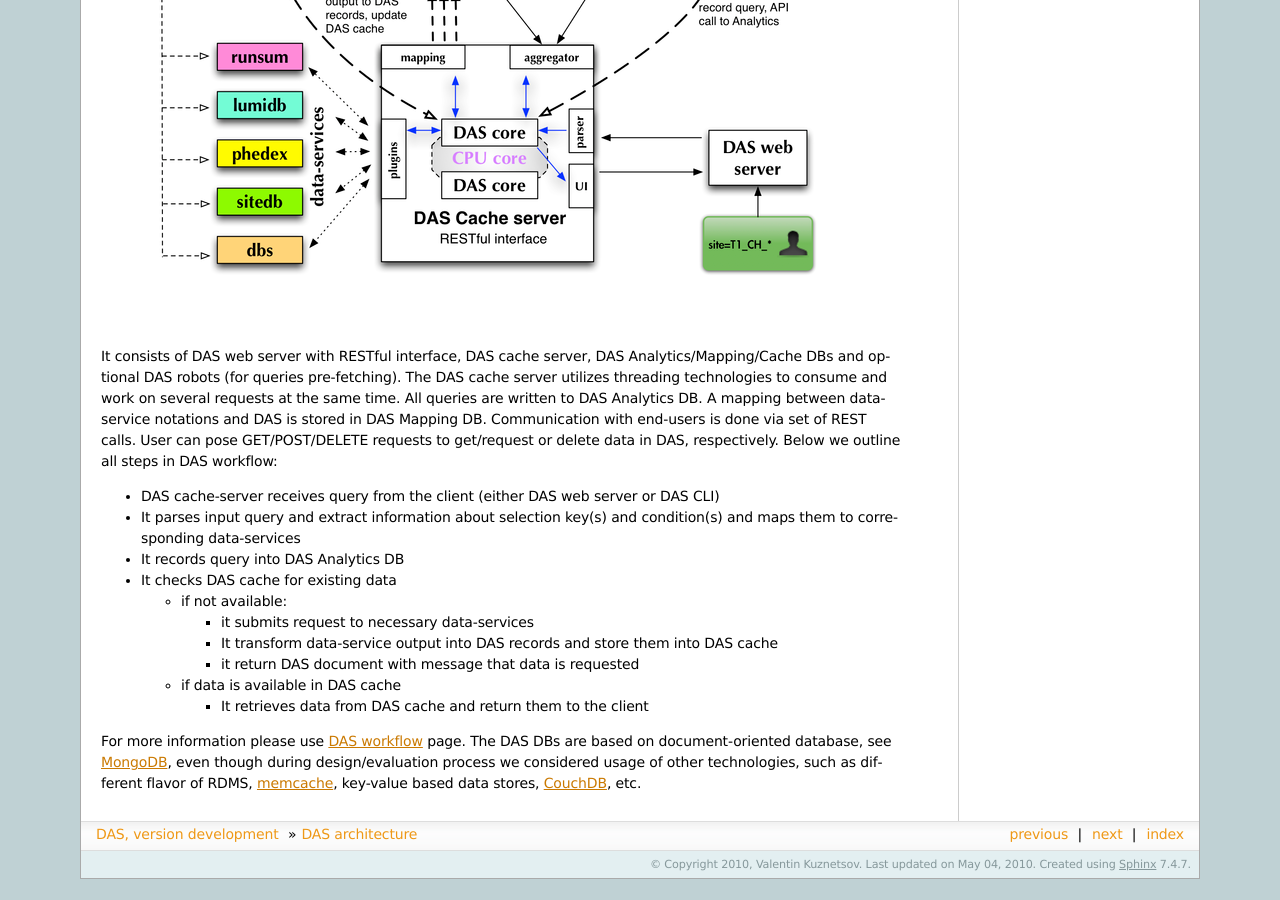
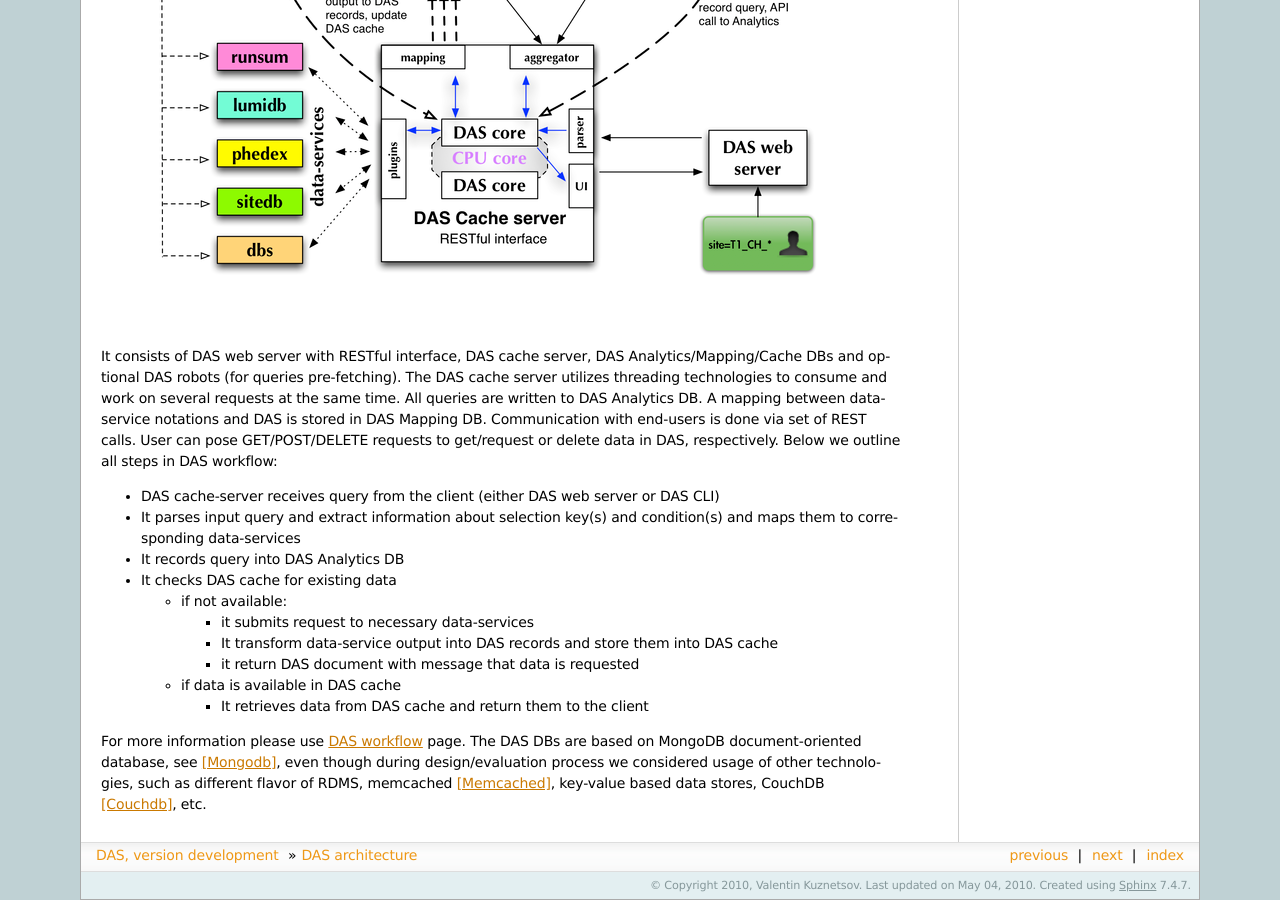
Before and after one commit to dmwm/DAS, a Sphinx documentation site: the page built from doc/sphinx/architecture.rst, in a window 1280 px wide and 900 px high, scrolled down 781 px. Built offline with Sphinx 7.4.7, drawn with Linux system fonts in a browser that asks for light colours; before the commit the page ends 1660 px from its top, so only the background shows below that.

```diff
--- a/doc/sphinx/architecture.rst
+++ b/doc/sphinx/architecture.rst
@@ -56,10 +56,7 @@ data in DAS, respectively. Below we outline all steps in DAS workflow:
 
 For more information please use
 :ref:`DAS workflow <das_workflow>` page.
-The DAS DBs are based on document-oriented database, see
-`MongoDB <http://www.mongodb.org>`_,
+The DAS DBs are based on MongoDB document-oriented database, see [Mongodb]_,
 even though during design/evaluation process we considered
-usage of other technologies, such as different flavor of RDMS,
-`memcache <http://memcached.org/>`_,
-key-value based data stores,
-`CouchDB <http://couchdb.apache.org/>`_, etc.
+usage of other technologies, such as different flavor of RDMS, memcached [Memcached]_,
+key-value based data stores, CouchDB [Couchdb]_, etc.
--- a/doc/sphinx/das_operations.rst
+++ b/doc/sphinx/das_operations.rst
@@ -120,8 +120,8 @@ They are located at $DAS_ROOT/bin.
 - das_cacheclient is a CLI interface to DAS, it sends request to DAS cache server;
 - das_cacheserver is a DAS cache server init script;
 - das_cli is DAS stand-along CLI tool, it doesn't require neither cache or web DAS servers;
-- das_code_quality.sh is a bash script to check DAS code quality. It is based on
-  `pylint <http://pypi.python.org/pypi/pylint>`_ tool;
+- das_code_quality.sh is a bash script to check DAS code quality. It is based on pylint
+  tool, see [PYLINT]_.
 - das_config is a tool to create DAS configuration file;
 - das_docserver is DAS documentation server init script;
 - das_map is a tool to create DAS maps;
--- a/doc/sphinx/index.rst
+++ b/doc/sphinx/index.rst
@@ -29,6 +29,7 @@ Contents:
    das_operations.rst
    benchmark.rst
    changelog.rst
+   references.rst
 
 Indices and tables
 ------------------
--- a/doc/sphinx/introduction.rst
+++ b/doc/sphinx/introduction.rst
@@ -39,8 +39,3 @@ Below you can see current set of dependencies for DAS:
 Here the wmcore-webtools is a CMS general purpose web framework
 based on CherryPy framework, see [CPF]_.
 Such dependencies will be deprecated in a nearest future.
-
-.. [CMS] http://cms.web.cern.ch/cms/
-.. [LHC] http://en.wikipedia.org/wiki/Lhc
-.. [DAS] https://twiki.cern.ch/twiki/bin/view/CMS/DMWMDataAggregationService
-.. [CPF] http://www.cherrypy.org/
--- a/doc/sphinx/new_service.rst
+++ b/doc/sphinx/new_service.rst
@@ -99,6 +99,3 @@ Here is an example of such implementation
 The hypotetical function call should contact data-service and retrieve,
 parse and yield data. Please note that we encourage to use
 generator [Gen]_ in function implementation.
-
-.. [Gen] http://www.dabeaz.com/generators/
-.. [YAML] http://en.wikipedia.org/wiki/Yaml, http://pyyaml.org/wiki/PyYAMLDocumentation
```
Also changed, not shown: doc/sphinx/references.rst (added, +13 -0 lines).
